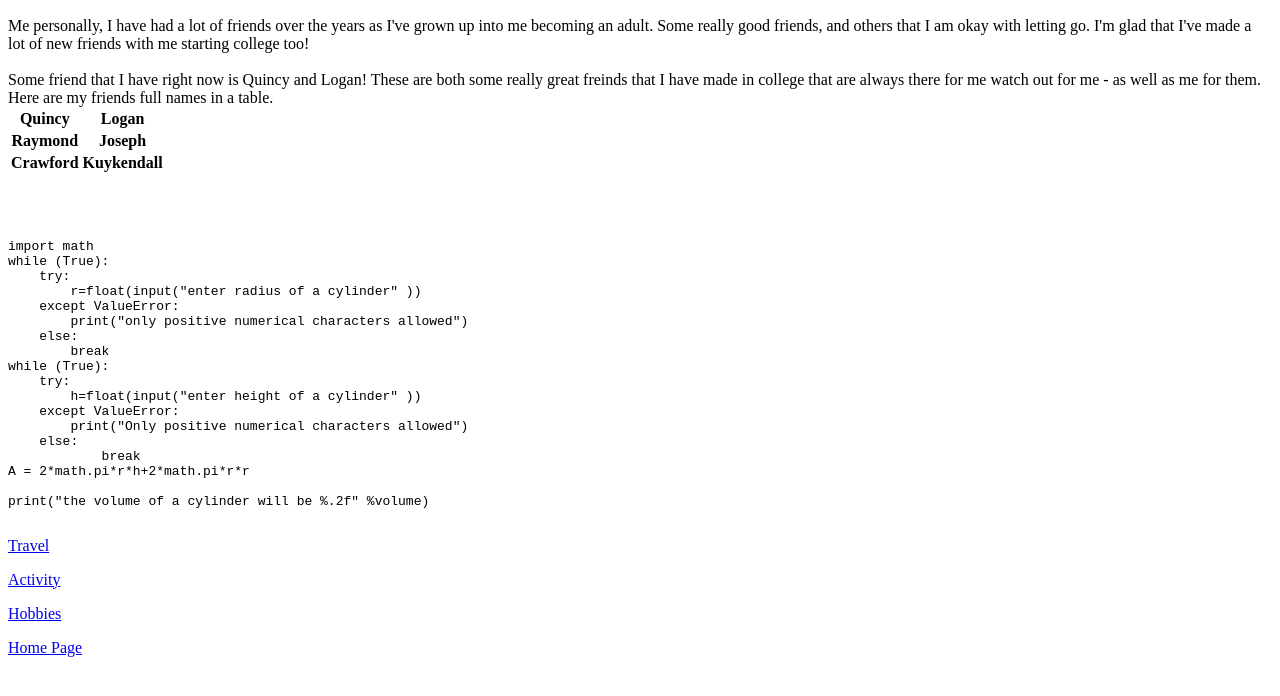
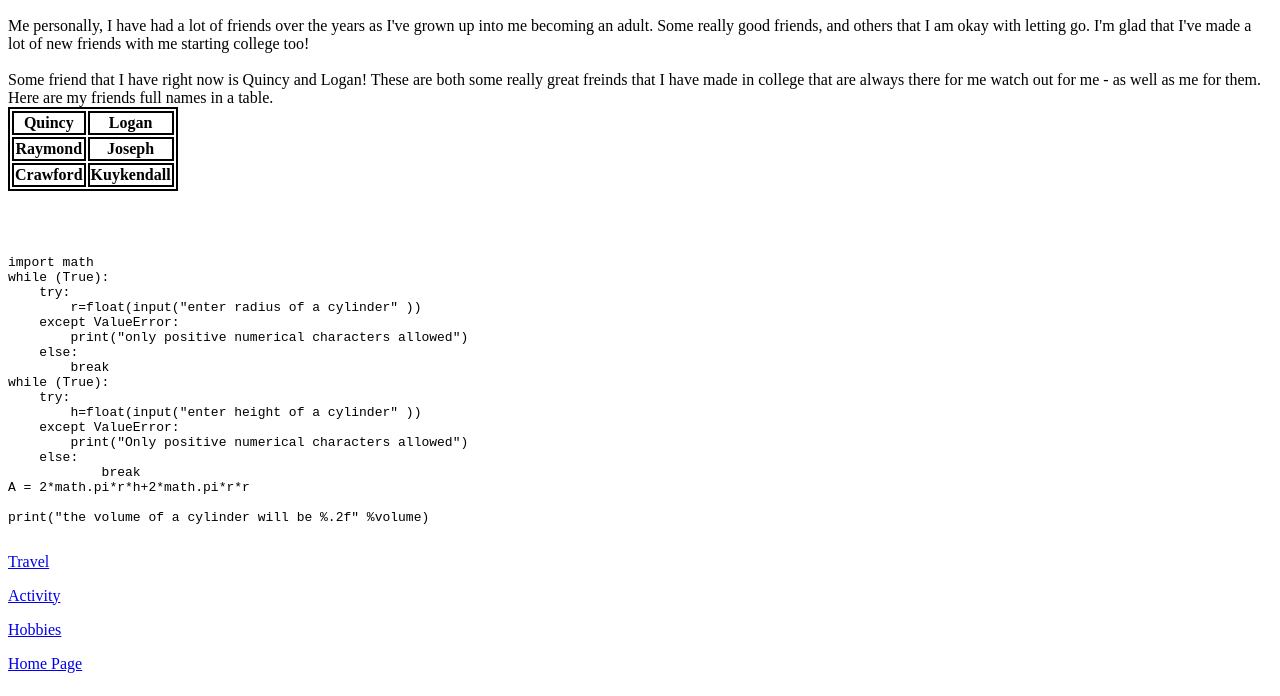
Before and after one commit to NoahLucas1/MIZ-IT-1000-Final, a plain HTML site: page Friends.HTML in a window 1280 px wide. Shown: the part 104-800 px from the top of the page. Drawn offline with Linux system fonts and the light colour scheme.

Commit message:
Update Styles.css

```diff
--- a/Styles.css
+++ b/Styles.css
@@ -5,3 +5,8 @@ h1{
 b{
     color: red
 }
+
+table, th, tb {
+    border: 2px solid black;
+    background: color green
+}
```
